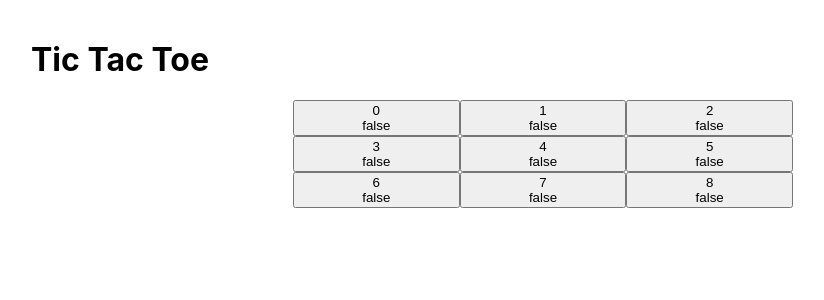
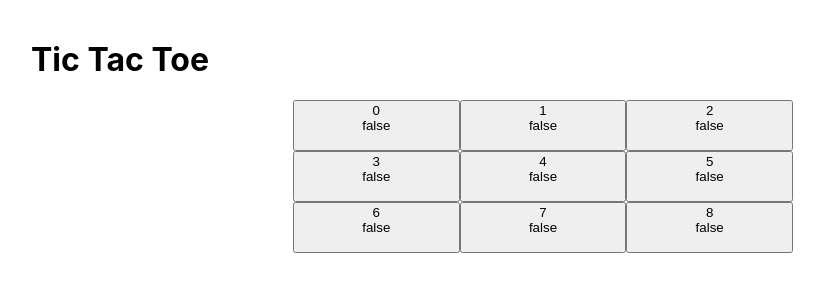
Before and after one commit to taimursaeed/react-games, a React (Vite) app: page / in a window 1280 px wide. Shown: the top 300 px of the page, without its empty margins (97-921 px from the left). Built offline with nearby package versions, Linux system fonts and the light colour scheme.

Commit message:
feat game logic for winner

```diff
--- a/src/games/tictactoe/components/button.jsx
+++ b/src/games/tictactoe/components/button.jsx
@@ -5,14 +5,14 @@ const styles = {
     fontSize: "30px",
   },
 };
-export default function Button({ id, isClicked, value, onClick }) {
-  let buttonObj = { id, isClicked, value };
+export default function Button({ id, isClicked, value, player, onClick }) {
+  let buttonObj = { id, isClicked, value, player };
   const [state, setState] = useState(buttonObj);
 
   const handleClick = () => {
-    const currentTurn = onClick();
+    const callbackResponse = onClick(state.id);
     setState((prevState) => {
-      return { ...prevState, isClicked: true, value: currentTurn };
+      return { ...prevState, isClicked: true, ...callbackResponse };
     });
   };
 
@@ -22,6 +22,8 @@ export default function Button({ id, isClicked, value, onClick }) {
       <br />
       {state.isClicked.toString()}
       <br />
+      {state.player?.toString()}
+      <br />
       <span style={styles.button}>{state.value}</span>
     </button>
   );
--- a/src/games/tictactoe/index.jsx
+++ b/src/games/tictactoe/index.jsx
@@ -1,29 +1,75 @@
-import React, { useState } from "react";
+import React, { useState, useEffect } from "react";
 import Button from "./components/button";
 import { TURNTYPE } from "./constants";
 
-const styles = {
-  grid: {
-    display: "grid",
-    gridTemplateColumns: "repeat(3, 1fr)",
-    gridTemplateRows: "repeat(3, 1fr)",
-    maxWidth: "500px",
-    margin: "auto",
-  },
-};
 export default function tictactoe() {
+  const GRIDSIZE = 9;
   const [turn, setTurn] = useState(TURNTYPE["PLAYER"]);
+  const [winner, setWinner] = useState(null);
+  const [playerBoxes, setPlayerBoxes] = useState([]);
+  const [computerBoxes, setComputerBoxes] = useState([]);
 
-  const buttonCallback = () => {
+  const winnerMatrix = [
+    [0, 1, 2],
+    [3, 4, 5],
+    [6, 7, 8],
+    [0, 3, 6],
+    [1, 4, 7],
+    [2, 5, 8],
+    [0, 4, 8],
+    [2, 4, 6],
+  ];
+
+  const buttonCallback = (boxId) => {
     const nextTurn =
       turn === TURNTYPE["PLAYER"] ? TURNTYPE["COMPUTER"] : TURNTYPE["PLAYER"];
+    turn.type === "PLAYER"
+      ? setPlayerBoxes([...playerBoxes, boxId])
+      : setComputerBoxes([...computerBoxes, boxId]);
+
     setTurn(nextTurn);
-    return turn.symbol;
+
+    return { value: turn.symbol, player: turn.type };
+  };
+
+  useEffect(() => {
+    turn.type === "COMPUTER" && turnComputer();
+    if (playerBoxes.length >= 3 || computerBoxes.length >= 3) {
+      checkForWinner();
+    }
+  }, [turn]);
+
+  const turnComputer = () => {
+    console.log("computer turn");
+  };
+  const checkForWinner = () => {
+    for (const i of winnerMatrix) {
+      if (!winner) {
+        findWin(i, playerBoxes, "PLAYER");
+        findWin(i, computerBoxes, "COMPUTER");
+      } else {
+        break;
+      }
+    }
+    !winner &&
+      playerBoxes.length + computerBoxes.length === GRIDSIZE &&
+      setWinner("Draw");
+  };
+
+  const findWin = (matrixArr, arr, user) => {
+    let result = matrixArr.reduce(
+      (acc, current) => (arr.indexOf(current) > -1 ? acc + 1 : acc),
+      0
+    );
+    if (result >= 3) {
+      setWinner(user);
+      return;
+    }
   };
 
   let grid = [];
-  const generateGrid = (cells) => {
-    for (let i = 0; i < cells; i++) {
+  const generateGrid = (GRIDSIZE) => {
+    for (let i = 0; i < GRIDSIZE; i++) {
       grid.push(
         <Button
           key={i}
@@ -39,7 +85,22 @@ export default function tictactoe() {
   return (
     <div>
       <h1>Tic Tac Toe</h1>
-      <div style={styles.grid}>{generateGrid(9)} </div>
+      <div style={styles.wrap}>
+        <div style={styles.grid}>{generateGrid(GRIDSIZE)} </div>
+        <h2> {winner && `Winner: ${winner}`}</h2>
+      </div>
     </div>
   );
 }
+
+const styles = {
+  grid: {
+    display: "grid",
+    gridTemplateColumns: "repeat(3, 1fr)",
+    gridTemplateRows: "repeat(3, 1fr)",
+  },
+  wrap: {
+    maxWidth: "500px",
+    margin: "auto",
+  },
+};
```
